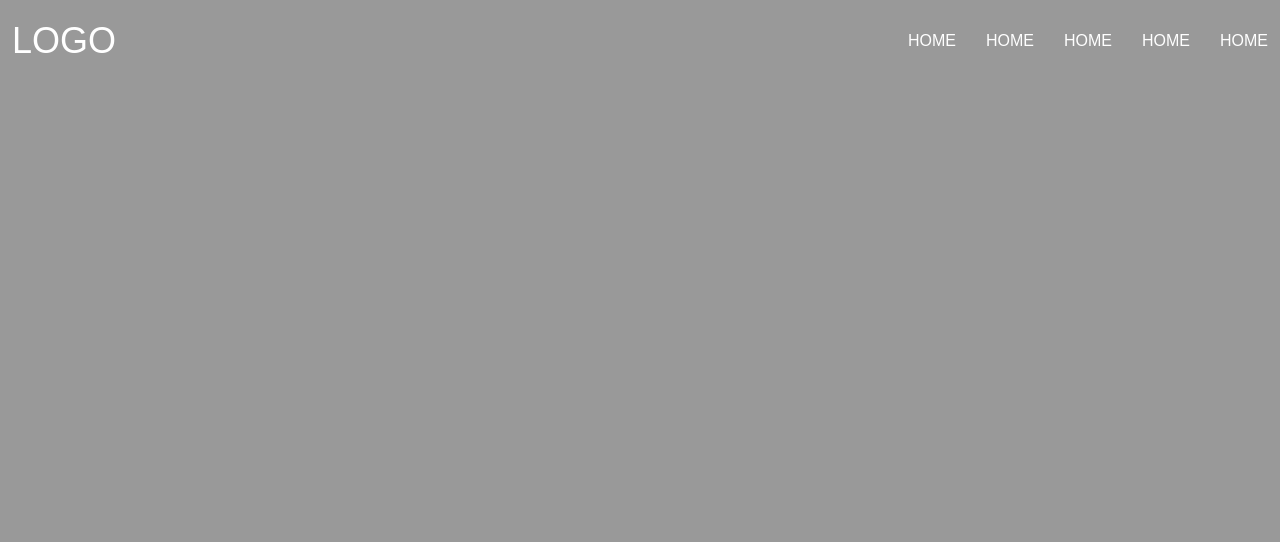
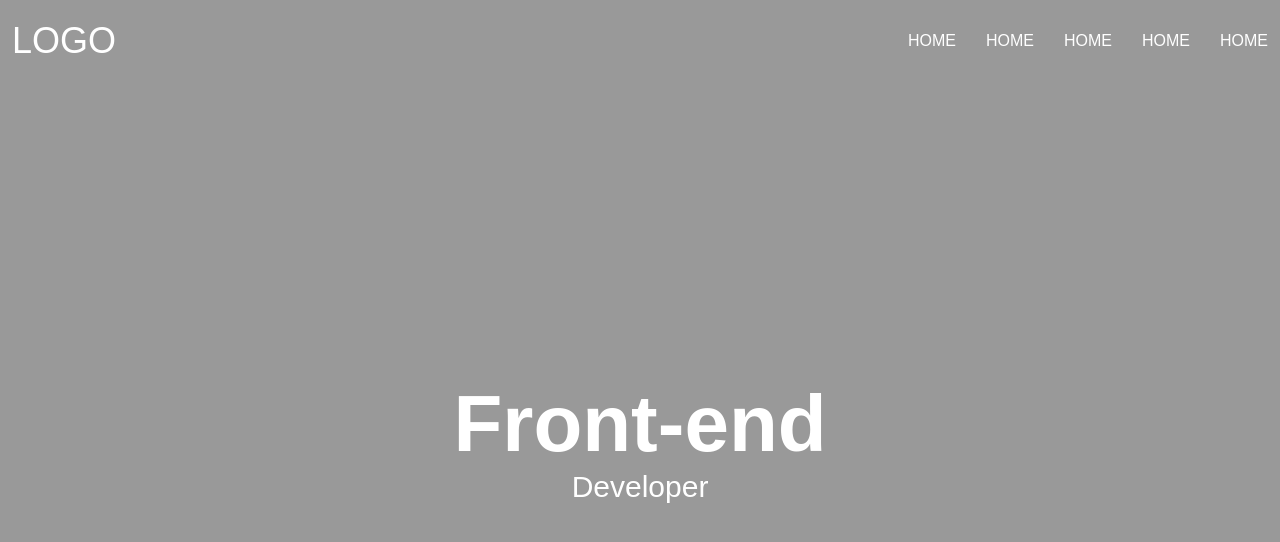
Before and after one commit to whatsupmanbroo/Project, a plain HTML site: page index.html in a window 1280 px wide. Drawn offline with Linux system fonts and the light colour scheme.

Commit message:
add header content

```diff
--- a/css/style.css
+++ b/css/style.css
@@ -25,7 +25,11 @@ ul {
 }
 
 /* header start */
-
+header {
+    display: flex;
+    flex-direction: column;
+    min-height: 100vh;
+}
 .header__nav {
     display: flex;
     align-items: center;
@@ -49,4 +53,22 @@ ul {
     margin-left: 30px;
 }
 
+.header__content {
+    color: #fff;
+    display: flex;
+    flex-direction: column;
+    align-items: center;
+    justify-content: center;
+    flex-grow: 1;
+}
+
+.header__title {
+    font-size: 80px;
+}
+
+.header__txt {
+    font-size: 30px;
+    text-transform: capitalize;
+}
+
 /* header end */
--- a/index.html
+++ b/index.html
@@ -31,6 +31,10 @@
                 </ul>
             </nav>
         </div>
+        <div class="header__content">
+            <h1 class="header__title">Front-end</h1>
+            <p class="header__txt">developer</p>
+        </div>
     </header>
 </body>
 </html>
```
